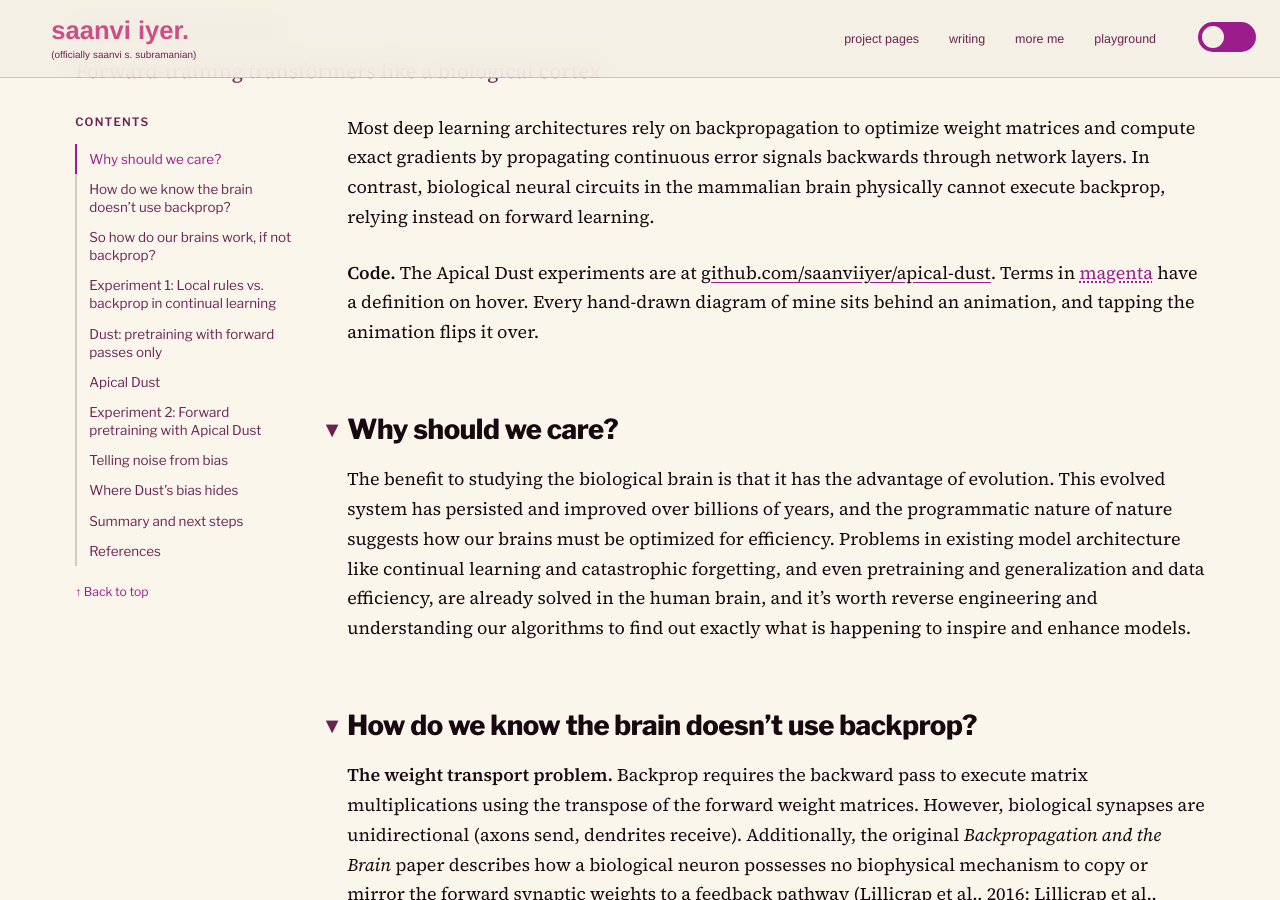
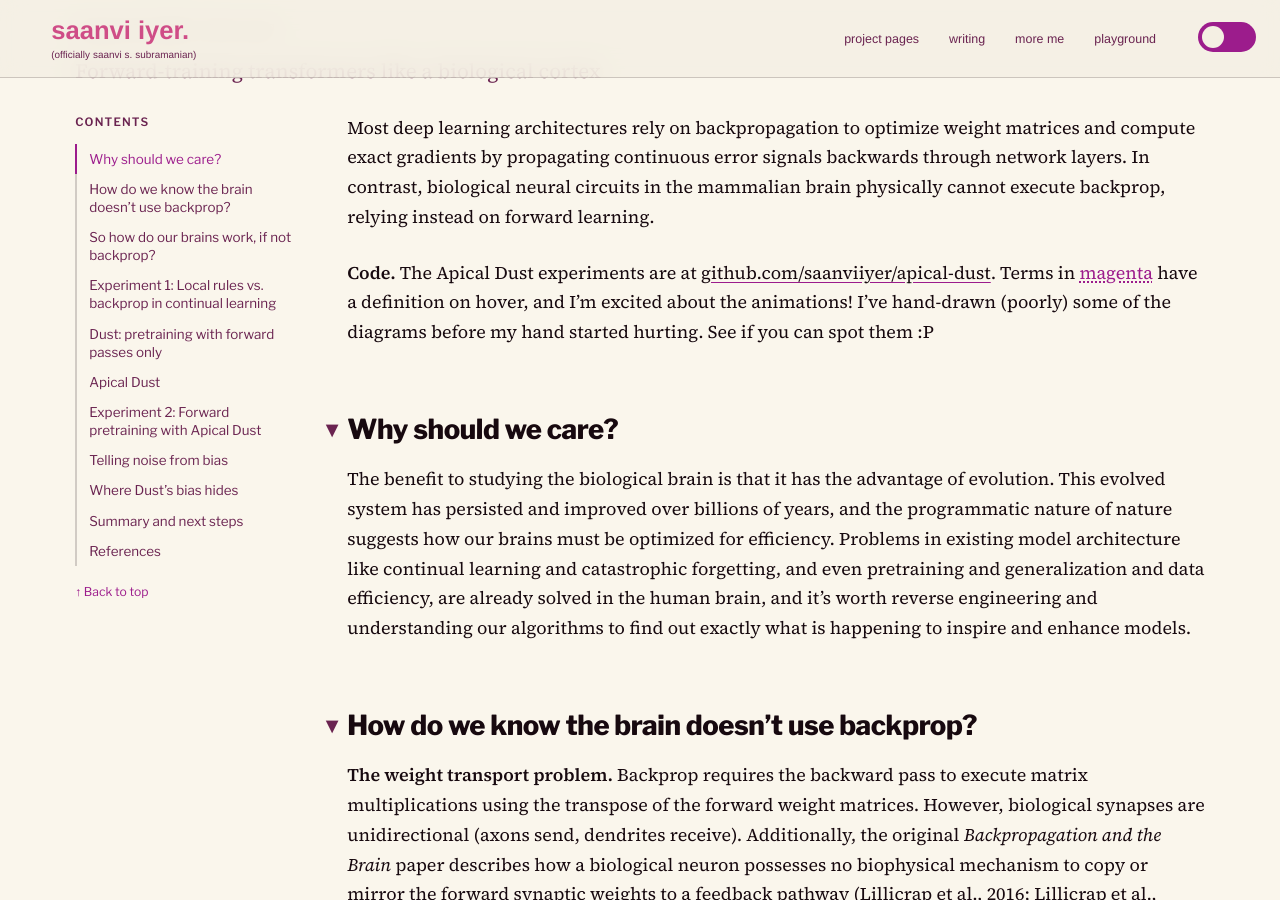
Before and after one commit to saanviiyer/saanviiyer.github.io, a Jekyll site: the page built from _posts/2026-10-25-forward-training-cortex.md, in a window 1280 px wide and 900 px high, scrolled down 335 px. Built offline with Jekyll 4.4.1, drawn with Linux system fonts in a browser that asks for light colours; some web fonts are replaced.

Commit message:
Reword the Apical Dust intro note

```diff
--- a/_posts/2026-10-25-forward-training-cortex.md
+++ b/_posts/2026-10-25-forward-training-cortex.md
@@ -25,7 +25,7 @@ excerpt: "Biological circuits cannot run backprop. I test whether brain-like loc
 
 Most deep learning architectures rely on backpropagation to optimize weight matrices and compute exact gradients by propagating continuous error signals backwards through network layers. In contrast, biological neural circuits in the mammalian brain physically cannot execute backprop, relying instead on forward learning.
 
-**Code.** The Apical Dust experiments are at [github.com/saanviiyer/apical-dust](https://github.com/saanviiyer/apical-dust). Terms in <span class="ft-def" tabindex="0">magenta<span class="ft-pop" role="tooltip">Like this. Hover, tap, or tab to a magenta term for a short definition.</span></span> have a definition on hover. Every hand-drawn diagram of mine sits behind an animation, and tapping the animation flips it over.
+**Code.** The Apical Dust experiments are at [github.com/saanviiyer/apical-dust](https://github.com/saanviiyer/apical-dust). Terms in <span class="ft-def" tabindex="0">magenta<span class="ft-pop" role="tooltip">Like this. Hover, tap, or tab to a magenta term for a short definition.</span></span> have a definition on hover, and I'm excited about the animations! I've hand-drawn (poorly) some of the diagrams before my hand started hurting. See if you can spot them :P
 
 ## Why should we care?
 
```
